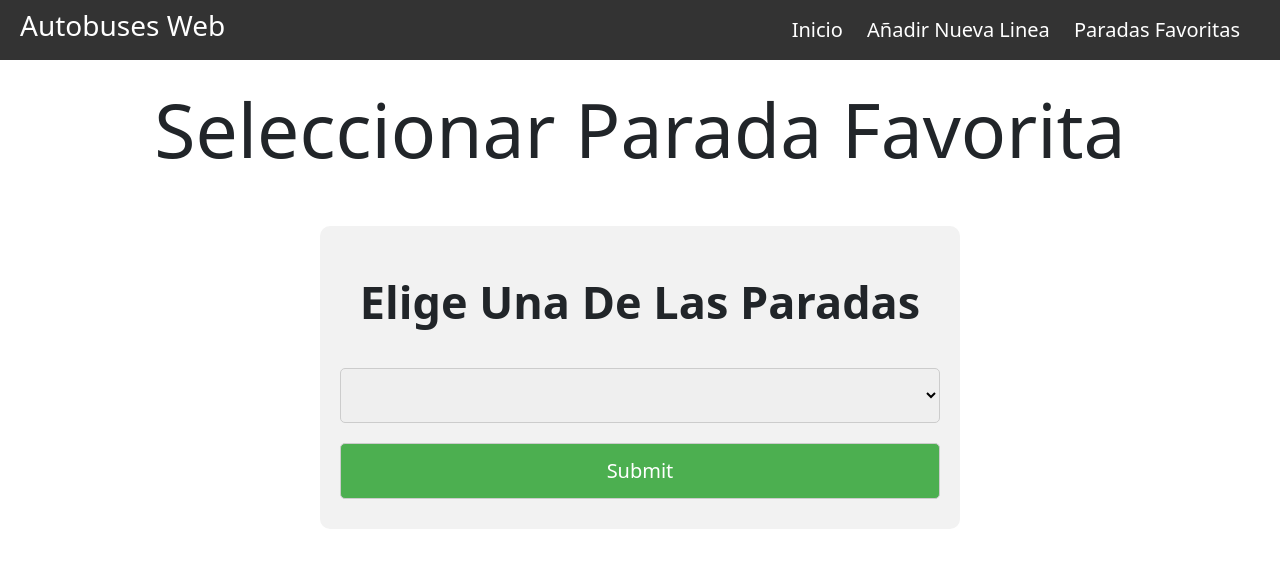
After one commit to nachodorado98/Proyecto-Buses-Flask, a Flask app: a page that uses Flask Web/templates/base.html in a window 1280 px wide. The commit adds this page. Shown: the top 568 px of the page. Run offline with Flask 2, Linux system fonts and the light colour scheme; data that the repository does not hold is empty.

Commit message:
caracteristica paradas favoritas

```diff
--- a/Crear_BBDD/consultas_crear_bbdd.py
+++ b/Crear_BBDD/consultas_crear_bbdd.py
@@ -63,4 +63,5 @@ class Registros():
 		for i in lista_paradas:
 			i[0]=i[0]+1
 			i[3]=str(i[3])
+			i.append(0)
 		return lista_paradas
--- a/Crear_BBDD/crear_database.py
+++ b/Crear_BBDD/crear_database.py
@@ -44,11 +44,12 @@ consulta_tabla_paradas="""CREATE TABLE paradas
 						Sentido VARCHAR(20),
 						Latitud FLOAT,
 						Longitud FLOAT,
+						Favorita BOOl DEFAULT 0,
 						PRIMARY KEY (CodParada),
 						FOREIGN KEY (Linea) REFERENCES lineas (Linea) ON DELETE CASCADE)"""
 creacion_tabla_paradas=tabla_paradas.crear_tabla(consulta_tabla_paradas)
 
 consulta_insertar_paradas="""INSERT INTO paradas
-						VALUES(%s, %s, %s, %s, %s, %s, %s)"""
+						VALUES(%s, %s, %s, %s, %s, %s, %s, %s)"""
 archivo_paradas=os.path.join(os.path.abspath(os.getcwd()), r"Limpiar Tablas\paradas_buses")
 insertar_tabla_paradas=tabla_paradas.insertar_datos(consulta_insertar_paradas, Registros.csv_lista_paradas(archivo_paradas))
--- a/Flask Web/app.py
+++ b/Flask Web/app.py
@@ -39,28 +39,31 @@ def agregar_exito():
 	#Obtenemos el numero de la linea que se quiere agregar
 	linea=request.form.get("linea").split(" ")[1]
 
-	#Agregamos (actualizamos) la linea
+	#Agregamos (actualizamos) la linea llamando a actualizar_linea
 	ConsultaBuses.actualizar_linea(linea)
 
 	#Redireccionamos a la pagina de inicio
 	return redirect(url_for("inicio"))
 
-
+#Funcion para obtener el detalle de una linea
 @app.route("/detallelinea<linea>/", methods=["GET", "POST"])
 def detalle_linea(linea):
 
+	#Obtenemos el detalle de la linea llamando a detalle_linea
 	detalle_linea=ConsultaBuses.detalle_linea(linea)
-
 	inicio=detalle_linea[0]
 	fin=detalle_linea[1]
 	tipo=detalle_linea[2]
 	fecha_inicio=detalle_linea[3].strftime("%d-%m-%Y")
 
+	#Si la fecha de fin es mayor a la actual ponemos que esta en activo
 	if detalle_linea[4]>datetime.date.today():
 		fecha_fin="En Activo"
+	#Si es menor ponemos la fecha de fin
 	else:
 		fecha_fin=detalle_linea[4].strftime("%d-%m-%Y")
 
+	#Devolvemos el template del detalle de la linea con los datos necesarios
 	return render_template("detalle_linea.html",
 							linea=linea,
 							inicio=inicio,
@@ -69,6 +72,40 @@ def detalle_linea(linea):
 							fecha_inicio=fecha_inicio,
 							fecha_fin=fecha_fin)
 
+#Funcion para selccionar una parada como favorita
+@app.route("/detallelinea<linea>/seleccionarparada/", methods=["GET", "POST"])
+def seleccionar_parada(linea):
+
+	#Obtenemos las paradas que no son favoritas
+	paradas_linea=ConsultaBuses.paradas_linea(linea)
+
+	#Devolvemos el template de la selccion de la parada como favorita
+	return render_template("seleccionar_parada.html", linea=linea, paradas_linea=paradas_linea)
+
+
+#Funcion para agregar la parada como favorita
+@app.route("/detallelinea<linea>/seleccionarparada/exito/", methods=["GET", "POST"])
+def parada_exito(linea):
+
+	#Obtenemos el codigo de la parada seleccionada
+	codigo_parada=request.form.get("parada")
+
+	#Agregamos (actualizamos) la parada
+	ConsultaBuses.actualizar_parada_favorita(codigo_parada)
+
+	#Redireccionamos a la pagina de inicio
+	return redirect(url_for("inicio"))
+
+#Funcion para la pagina de visualizar las paradas favoritas
+@app.route("/paradasfavoritas/")
+def paradas_favoritas():
+
+	#Obtenemos las paradas favoritas en orden de linea y sentido
+	favoritas=ConsultaBuses.paradas_favoritas_orden()
+
+	#Devolvemos el template de las paradas favoritas y le pasamos las paradas
+	return render_template("paradas_favoritas.html", favoritas=favoritas)
+
 #Si cumple la condicion entra y corre la aplicacion
 if __name__=="__main__":
 
--- a/Flask Web/consultas_bbdd.py
+++ b/Flask Web/consultas_bbdd.py
@@ -16,7 +16,9 @@ class ConsultaBuses():
 		ConsultaBuses.c.execute("""USE autobuses""")
 		ConsultaBuses.c.execute("""SELECT Linea, Inicio, Fin
 									FROM lineas
-									WHERE Recorrida=%s""",
+									WHERE Recorrida=%s
+									AND Tipo!="Bus Navidad"
+									ORDER BY Tipo""",
 									(recorridas_o_no,))
 
 		return ConsultaBuses.c.fetchall()
@@ -33,6 +35,7 @@ class ConsultaBuses():
 		ConsultaBuses.bbdd.commit()
 		return True
 
+	#Funcion para obtener el detalle de la linea
 	@staticmethod
 	def detalle_linea(linea):
 		ConsultaBuses.c.execute("""USE autobuses""")
@@ -42,3 +45,40 @@ class ConsultaBuses():
 									(linea,))
 
 		return ConsultaBuses.c.fetchone()
+
+	#Funcion para obtener las paradas de las lineas que no son favoritas
+	@staticmethod
+	def paradas_linea(linea):
+		ConsultaBuses.c.execute("""USE autobuses""")
+		ConsultaBuses.c.execute("""SELECT CodParada, Parada, Nombre, Sentido
+									FROM paradas
+									WHERE Linea=%s
+									AND Favorita=0
+									ORDER BY Sentido""",
+									(linea,))
+
+		return ConsultaBuses.c.fetchall()
+
+	#Funcion para actualizar una parada en favorita
+	@staticmethod
+	def actualizar_parada_favorita(codparada):
+		ConsultaBuses.c.execute("""USE autobuses""")
+		ConsultaBuses.c.execute("""UPDATE paradas
+									SET Favorita=1
+									WHERE CodParada=%s""",
+									(codparada,))
+
+		ConsultaBuses.bbdd.commit()
+		return True
+
+
+	#Funcion para obtener las paradas favoritas en orden de linea y sentido
+	@staticmethod
+	def paradas_favoritas_orden():
+		ConsultaBuses.c.execute("""USE autobuses""")
+		ConsultaBuses.c.execute("""SELECT Parada, Linea, Sentido, Latitud, Longitud
+									FROM paradas
+									WHERE Favorita=1
+									ORDER BY Linea, Sentido""")
+
+		return ConsultaBuses.c.fetchall()
--- a/Flask Web/static/main.css
+++ b/Flask Web/static/main.css
@@ -131,3 +131,8 @@ input[type="submit"]:hover {
 	font-size: 20px;
 
 }
+
+.boton-paradas a{
+	font-size: 20px;
+
+}
--- a/Flask Web/templates/agregar_linea.html
+++ b/Flask Web/templates/agregar_linea.html
@@ -4,7 +4,7 @@ Agregar Linea
 {% endblock pestana %}
 {% block titulo %}
 Agregar Línea Recorrida
-{% endblock %}
+{% endblock titulo %}
 
 {% block cuerpo %}
 <form action="{{ url_for('agregar_exito') }}" method="POST">
@@ -18,4 +18,4 @@ Agregar Línea Recorrida
       <input type="submit" value="Submit">
     </form>
 
-{% endblock %}
+{% endblock cuerpo %}
--- a/Flask Web/templates/base.html
+++ b/Flask Web/templates/base.html
@@ -13,7 +13,7 @@
       <div>
         <a href="{{ url_for('inicio') }}">Inicio</a>
         <a href="{{ url_for('agregar_linea') }}">Añadir Nueva Linea</a>
-        <a href="#">Lineas Favoritas</a>
+        <a href="{{ url_for('paradas_favoritas') }}">Paradas Favoritas</a>
       </div>
     </div>
     <br>
--- /dev/null
+++ b/Flask Web/templates/seleccionar_parada.html
@@ -0,0 +1,19 @@
+{% extends 'base.html' %}
+{% block pestana %}
+Seleccionar Parada
+{% endblock pestana %}
+{% block titulo %}
+Seleccionar Parada Favorita
+{% endblock titulo %}
+{% block cuerpo %}
+<form action="{{ url_for('parada_exito', linea=linea) }}" method="POST">
+      <label for="parada"><strong>Elige Una De Las Paradas</strong></label>
+      <select name="parada">
+      	{% for i in paradas_linea %}
+        <option value="{{ i.0 }}">Parada: {{ i.1 }}&emsp;Nombre: {{ i.2 }}&emsp;Sentido: {{ i.3 }}</option>
+        {% endfor %}
+      </select>
+      <input type="submit" value="Submit">
+    </form>
+
+{% endblock cuerpo %}
```
Also changed, not shown: Flask Web/templates/detalle_linea.html (+7 -2 lines), Flask Web/templates/paradas_favoritas.html (added, +39 -0 lines).
